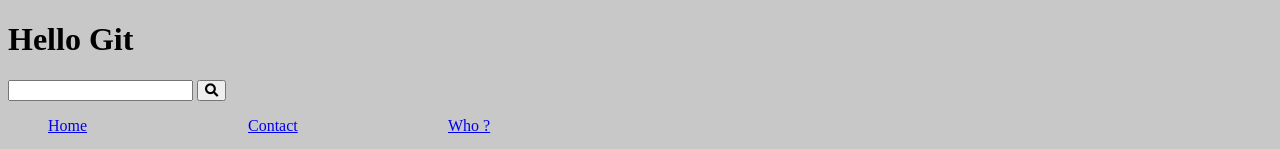
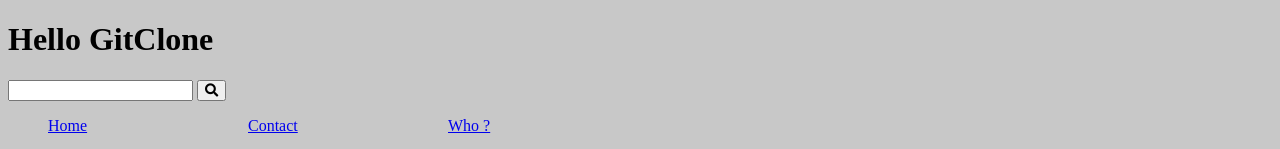
Before and after one commit to pcharli/ingrwi31, a plain HTML site: page index.html in a window 1280 px wide. Shown: the top 149 px of the page. Drawn offline with Linux system fonts and the light colour scheme.

Commit message:
chnage title gitClone

```diff
--- a/index.html
+++ b/index.html
@@ -11,7 +11,7 @@
     <body>
         <div class="page">
             <header>
-                <h1>Hello Git</h1>
+                <h1>Hello GitClone</h1>
                 <form action="">
                     <input type="search">
                     <button><i class="fas fa-search"></i></button>
```
